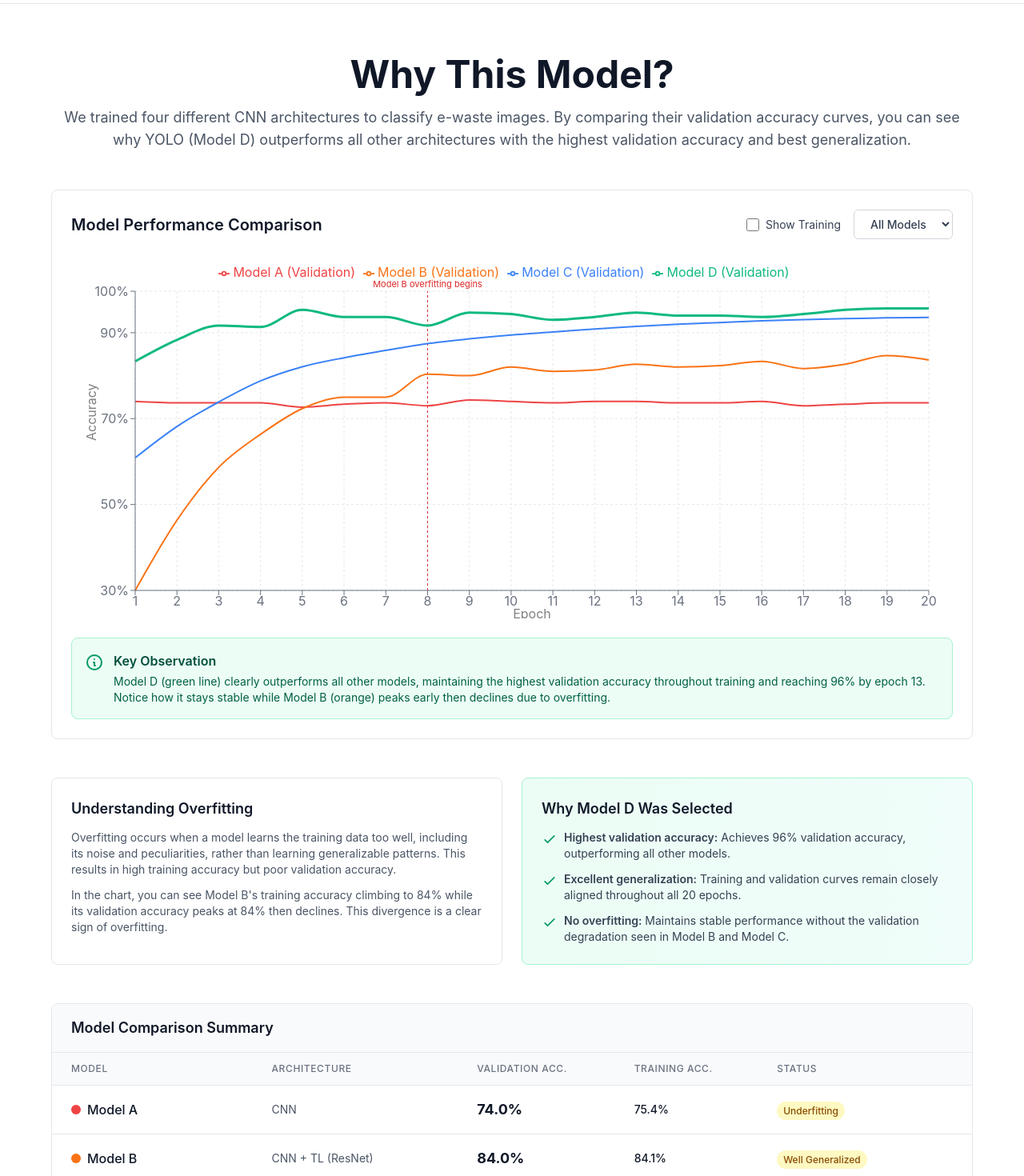
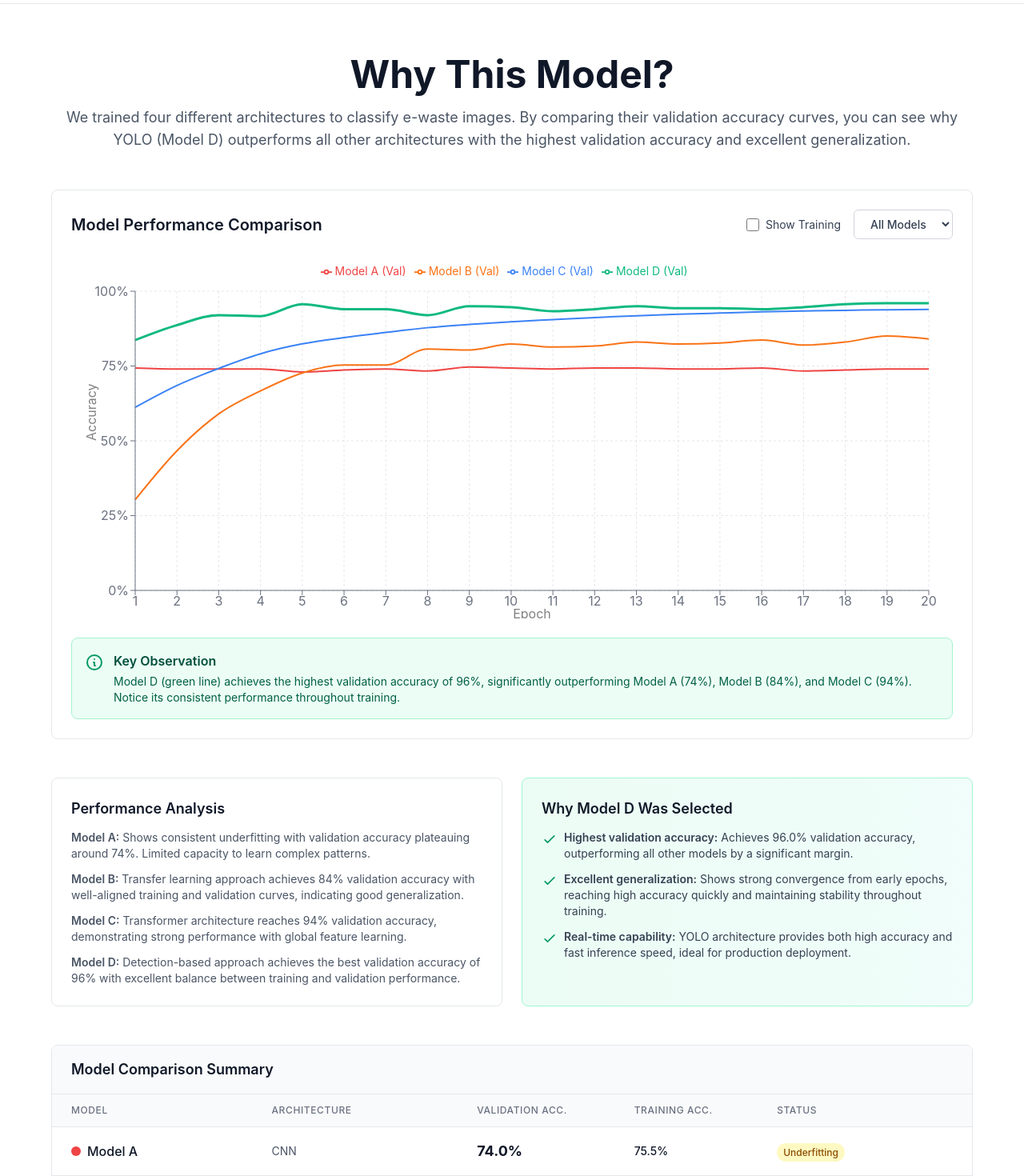
Before and after one commit to A23droid/e-waste-classifier, a React (Vite) app in the folder client/: page /why in a window 1280 px wide. Shown: the part 60-1530 px from the top of the page at 80% size. Built offline with nearby package versions, Linux system fonts and the light colour scheme.

Commit message:
fix: graph fixed as per model config

```diff
--- a/client/src/pages/Why.jsx
+++ b/client/src/pages/Why.jsx
@@ -1,5 +1,4 @@
 // Why.jsx
-import React from 'react';
 import { useState } from 'react';
 import { LineChart, Line, XAxis, YAxis, CartesianGrid, Tooltip, Legend, ResponsiveContainer, ReferenceLine } from 'recharts';
 
@@ -7,7 +6,7 @@ export default function Why() {
   const [selectedModel, setSelectedModel] = useState('all');
   const [showTraining, setShowTraining] = useState(false);
 
-  // actual training data for all 4 models
+  // Actual training data for all 4 models
   const trainingData = [
     { epoch: 1,  modelA_train: 0.7575, modelA_val: 0.7433, modelB_train: 0.1829, modelB_val: 0.3033, modelC_train: 0.5840, modelC_val: 0.6120, modelD_train: 0.0, modelD_val: 0.8367 },
     { epoch: 2,  modelA_train: 0.7583, modelA_val: 0.7400, modelB_train: 0.3900, modelB_val: 0.4667, modelC_train: 0.6450, modelC_val: 0.6850, modelD_train: 0.2916, modelD_val: 0.8867 },
@@ -39,20 +38,18 @@ export default function Why() {
       color: '#ef4444',
       description: 'Baseline convolutional neural network trained from scratch; limited feature learning capacity.',
       finalVal: 0.74,
-    finalTrain: 0.754,
+      finalTrain: 0.7546,
       status: 'Underfitting'
     },
-
     modelB: {
       name: 'Model B',
       fullName: 'CNN + TL (ResNet)',
       color: '#f97316',
       description: 'Transfer learning using a pretrained ResNet backbone; improves feature extraction and convergence.',
       finalVal: 0.84,
-    finalTrain: 0.84125,
+      finalTrain: 0.8413,
       status: 'Well Generalized'
     },
-
     modelC: {
       name: 'Model C',
       fullName: 'Vision Transformer (ViT)',
@@ -62,14 +59,13 @@ export default function Why() {
       finalTrain: 0.95,
       status: 'High Performance'
     },
-
     modelD: {
       name: 'Model D',
       fullName: 'YOLO',
       color: '#10b981',
       description: 'Real-time detection-based architecture adapted for classification; delivers highest accuracy and efficiency.',
       finalVal: 0.96,
-    finalTrain: 0.91,
+      finalTrain: 0.9125,
       status: 'Best Performing (Selected)'
     }
   };
@@ -78,7 +74,7 @@ export default function Why() {
   const CustomTooltip = ({ active, payload }) => {
     if (active && payload && payload.length) {
       return (
-        <div className="bg-white border border-gray-200 rounded-lg shadow-lg p-3">
+        <div className="bg-white border border-gray-200 rounded-lg shadow-lg p-3 max-w-xs">
           <p className="text-sm font-semibold text-gray-900 mb-2">
             Epoch {payload[0].payload.epoch}
           </p>
@@ -86,12 +82,12 @@ export default function Why() {
             {payload.map((item, index) => {
               const isTraining = item.dataKey.includes('_train');
               const modelKey = item.dataKey.split('_')[0];
-              const label = isTraining ? 'Training' : 'Validation';
+              const label = isTraining ? 'Train' : 'Val';
 
               return (
                 <p key={index} className="text-sm flex items-center justify-between gap-4">
                   <span className="flex items-center gap-2">
-                    <span className="w-3 h-3 rounded-full" style={{ backgroundColor: models[modelKey].color }}></span>
+                    <span className="w-3 h-3 rounded-full flex-shrink-0" style={{ backgroundColor: models[modelKey].color }}></span>
                     <span className="text-gray-700">{models[modelKey].name} ({label}):</span>
                   </span>
                   <span className="font-semibold">{(item.value * 100).toFixed(1)}%</span>
@@ -123,9 +119,9 @@ export default function Why() {
           Why This Model?
         </h1>
         <p className="text-lg text-gray-600">
-          We trained four different CNN architectures to classify e-waste images.
-          By comparing their validation accuracy curves, you can see why {models.modelD.fullName} (Model D)
-          outperforms all other architectures with the highest validation accuracy and best generalization.
+          We trained four different architectures to classify e-waste images.
+          By comparing their validation accuracy curves, you can see why {models.modelD.fullName} ({models.modelD.name})
+          outperforms all other architectures with the highest validation accuracy and excellent generalization.
         </p>
       </div>
 
@@ -171,7 +167,7 @@ export default function Why() {
               stroke="#6b7280"
             />
             <YAxis
-              domain={[0.4, 1]}
+              domain={[0, 1]}
               tickFormatter={(value) => `${(value * 100).toFixed(0)}%`}
               label={{ value: 'Accuracy', angle: -90, position: 'insideLeft' }}
               stroke="#6b7280"
@@ -181,22 +177,8 @@ export default function Why() {
               verticalAlign="top"
               height={36}
               iconType="line"
+              wrapperStyle={{ fontSize: '14px' }}
             />
-
-            {/* Reference line for Model B overfitting - only show when not displaying training curves to avoid clash */}
-            {!showTraining && (selectedModel === 'all' || selectedModel === 'modelB') && (
-              <ReferenceLine
-                x={8}
-                stroke="#dc2626"
-                strokeDasharray="3 3"
-                label={{
-                  value: `${models.modelB.name} overfitting begins`,
-                  position: 'top',
-                  fill: '#dc2626',
-                  fontSize: 11
-                }}
-              />
-            )}
 
             {/* Validation lines */}
             {visibleModels.map((modelKey) => (
@@ -204,7 +186,7 @@ export default function Why() {
                 key={`${modelKey}_val`}
                 type="monotone"
                 dataKey={`${modelKey}_val`}
-                name={`${models[modelKey].name} (Validation)`}
+                name={`${models[modelKey].name} (Val)`}
                 stroke={models[modelKey].color}
                 strokeWidth={modelKey === 'modelD' ? 3 : 2}
                 dot={false}
@@ -221,7 +203,7 @@ export default function Why() {
                 key={`${modelKey}_train`}
                 type="monotone"
                 dataKey={`${modelKey}_train`}
-                name={`${models[modelKey].name} (Training)`}
+                name={`${models[modelKey].name} (Train)`}
                 stroke={models[modelKey].color}
                 strokeWidth={1.5}
                 strokeDasharray="5 5"
@@ -245,9 +227,9 @@ export default function Why() {
               <div>
                 <p className="font-semibold text-emerald-900 mb-1">Key Observation</p>
                 <p className="text-sm text-emerald-800">
-                  {models.modelD.name} (green line) clearly outperforms all other models, maintaining the highest validation accuracy
-                  throughout training and reaching {(models.modelD.finalVal * 100).toFixed(0)}% by epoch 13. Notice how it stays stable while {models.modelB.name} (orange)
-                  peaks early then declines due to overfitting.
+                  {models.modelD.name} (green line) achieves the highest validation accuracy of {(models.modelD.finalVal * 100).toFixed(0)}%,
+                  significantly outperforming {models.modelA.name} ({(models.modelA.finalVal * 100).toFixed(0)}%), {models.modelB.name} ({(models.modelB.finalVal * 100).toFixed(0)}%),
+                  and {models.modelC.name} ({(models.modelC.finalVal * 100).toFixed(0)}%). Notice its consistent performance throughout training.
                 </p>
               </div>
             </div>
@@ -258,13 +240,13 @@ export default function Why() {
       {/* Model Details - Single Model View */}
       {selectedModel !== 'all' && (
         <div className="bg-gray-50 border border-gray-200 rounded-lg p-6">
-          <div className="flex items-start justify-between mb-4">
+          <div className="flex flex-col md:flex-row md:items-start md:justify-between gap-4 mb-4">
             <div>
               <h2 className="text-2xl font-bold text-gray-900 mb-2">{models[selectedModel].name} - {models[selectedModel].fullName}</h2>
               <p className="text-gray-600">{models[selectedModel].description}</p>
             </div>
             {selectedModel === 'modelD' && (
-              <div className="flex items-center gap-2 px-4 py-2 bg-emerald-100 text-emerald-800 rounded-lg">
+              <div className="flex items-center gap-2 px-4 py-2 bg-emerald-100 text-emerald-800 rounded-lg flex-shrink-0">
                 <svg className="w-5 h-5" fill="none" stroke="currentColor" viewBox="0 0 24 24">
                   <path strokeLinecap="round" strokeLinejoin="round" strokeWidth={2} d="M5 13l4 4L19 7" />
                 </svg>
@@ -273,7 +255,7 @@ export default function Why() {
             )}
           </div>
 
-          <div className="grid grid-cols-3 gap-6">
+          <div className="grid grid-cols-1 sm:grid-cols-3 gap-6">
             <div>
               <p className="text-sm text-gray-600 mb-1">Final Training Accuracy</p>
               <p className="text-2xl font-bold text-gray-900">
@@ -291,9 +273,9 @@ export default function Why() {
               <span className={`inline-block px-3 py-1 text-sm font-medium rounded-full ${
                 selectedModel === 'modelD'
                   ? 'bg-emerald-100 text-emerald-800'
-                  : models[selectedModel].status.includes('Severe')
-                  ? 'bg-red-100 text-red-800'
-                  : models[selectedModel].status.includes('Moderate')
+                  : models[selectedModel].status.includes('High Performance')
+                  ? 'bg-blue-100 text-blue-800'
+                  : models[selectedModel].status.includes('Well Generalized')
                   ? 'bg-orange-100 text-orange-800'
                   : 'bg-yellow-100 text-yellow-800'
               }`}>
@@ -306,17 +288,27 @@ export default function Why() {
 
       {/* Info Panels */}
       <div className="grid md:grid-cols-2 gap-6">
-        {/* Understanding Overfitting */}
+        {/* Model Performance Analysis */}
         <div className="bg-white border border-gray-200 rounded-lg p-6">
-          <h3 className="text-lg font-semibold text-gray-900 mb-3">Understanding Overfitting</h3>
-          <p className="text-gray-600 text-sm mb-3">
-            Overfitting occurs when a model learns the training data too well, including its noise and peculiarities,
-            rather than learning generalizable patterns. This results in high training accuracy but poor validation accuracy.
+          <h3 className="text-lg font-semibold text-gray-900 mb-3">Performance Analysis</h3>
+          <div className="space-y-3 text-sm">
+            <p className="text-gray-600">
+              <span className="font-semibold">{models.modelA.name}:</span> Shows consistent underfitting with validation accuracy plateauing around {(models.modelA.finalVal * 100).toFixed(0)}%.
+              Limited capacity to learn complex patterns.
             </p>
-          <p className="text-gray-600 text-sm">
-            In the chart, you can see {models.modelB.name}'s training accuracy climbing to {(models.modelB.finalTrain * 100).toFixed(0)}% while its validation accuracy
-            peaks at {(models.modelB.finalVal * 100).toFixed(0)}% then declines. This divergence is a clear sign of overfitting.
+            <p className="text-gray-600">
+              <span className="font-semibold">{models.modelB.name}:</span> Transfer learning approach achieves {(models.modelB.finalVal * 100).toFixed(0)}% validation accuracy
+              with well-aligned training and validation curves, indicating good generalization.
             </p>
+            <p className="text-gray-600">
+              <span className="font-semibold">{models.modelC.name}:</span> Transformer architecture reaches {(models.modelC.finalVal * 100).toFixed(0)}% validation accuracy,
+              demonstrating strong performance with global feature learning.
+            </p>
+            <p className="text-gray-600">
+              <span className="font-semibold">{models.modelD.name}:</span> Detection-based approach achieves the best validation accuracy of {(models.modelD.finalVal * 100).toFixed(0)}%
+              with excellent balance between training and validation performance.
+            </p>
+          </div>
         </div>
 
         {/* Why Model D */}
@@ -328,8 +320,8 @@ export default function Why() {
                 <path strokeLinecap="round" strokeLinejoin="round" strokeWidth={2} d="M5 13l4 4L19 7" />
               </svg>
               <p className="text-gray-700">
-                <span className="font-semibold">Highest validation accuracy:</span> Achieves {(models.modelD.finalVal * 100).toFixed(0)}% validation accuracy,
-                outperforming all other models.
+                <span className="font-semibold">Highest validation accuracy:</span> Achieves {(models.modelD.finalVal * 100).toFixed(1)}% validation accuracy,
+                outperforming all other models by a significant margin.
               </p>
             </div>
             <div className="flex items-start gap-2">
@@ -337,8 +329,8 @@ export default function Why() {
                 <path strokeLinecap="round" strokeLinejoin="round" strokeWidth={2} d="M5 13l4 4L19 7" />
               </svg>
               <p className="text-gray-700">
-                <span className="font-semibold">Excellent generalization:</span> Training and validation curves
-                remain closely aligned throughout all 20 epochs.
+                <span className="font-semibold">Excellent generalization:</span> Shows strong convergence from early epochs,
+                reaching high accuracy quickly and maintaining stability throughout training.
               </p>
             </div>
             <div className="flex items-start gap-2">
@@ -346,8 +338,8 @@ export default function Why() {
                 <path strokeLinecap="round" strokeLinejoin="round" strokeWidth={2} d="M5 13l4 4L19 7" />
               </svg>
               <p className="text-gray-700">
-                <span className="font-semibold">No overfitting:</span> Maintains stable performance without
-                the validation degradation seen in {models.modelB.name} and {models.modelC.name}.
+                <span className="font-semibold">Real-time capability:</span> YOLO architecture provides both high accuracy
+                and fast inference speed, ideal for production deployment.
               </p>
             </div>
           </div>
@@ -410,11 +402,11 @@ export default function Why() {
                   </td>
                   <td className="px-6 py-4 whitespace-nowrap">
                     <span className={`px-2 py-1 text-xs font-medium rounded-full ${
-                      model.status.includes('Optimal')
+                      key === 'modelD'
                         ? 'bg-emerald-100 text-emerald-800'
-                        : model.status.includes('Severe')
-                        ? 'bg-red-100 text-red-800'
-                        : model.status.includes('Moderate')
+                        : model.status.includes('High Performance')
+                        ? 'bg-blue-100 text-blue-800'
+                        : model.status.includes('Well Generalized')
                         ? 'bg-orange-100 text-orange-800'
                         : 'bg-yellow-100 text-yellow-800'
                     }`}>
```
Lines whose indentation alone changed are shown as unchanged.
